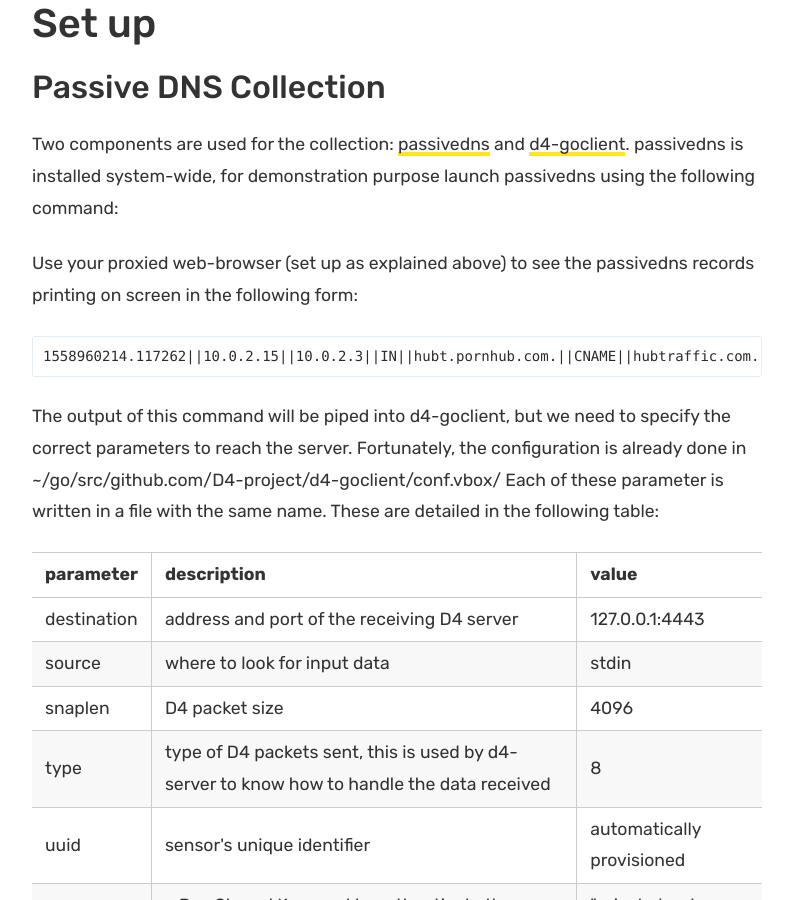
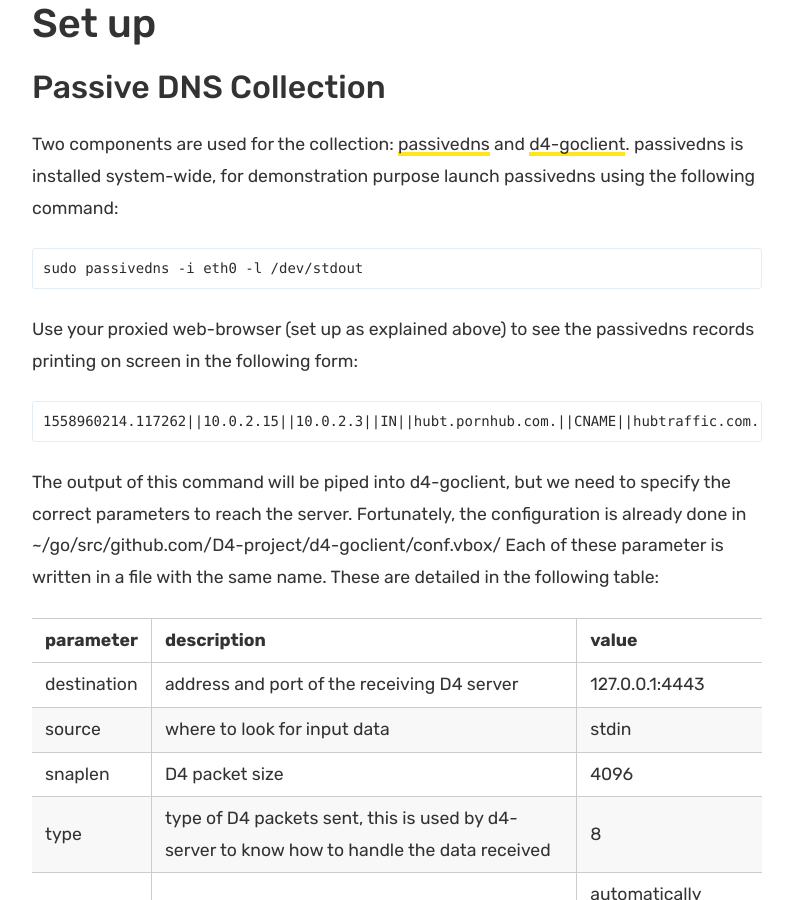
Before and after one commit to D4-project/d4-website, a Jekyll site: the page built from _posts/2019-05-28-tuto-pdns.md, in a window 1280 px wide and 900 px high, scrolled down 3885 px. Shown: the whole window, without its empty margins (433-1226 px from the left). Built offline with Jekyll 4.4.1, drawn with Linux system fonts in a browser that asks for light colours.

Commit message:
chg: [pdns] add missing command line

```diff
--- a/_posts/2019-05-28-tuto-pdns.md
+++ b/_posts/2019-05-28-tuto-pdns.md
@@ -201,7 +201,7 @@ Two components are used for the collection: [passivedns](https://github.com/game
 passivedns is installed system-wide, for demonstration purpose launch passivedns
 using the following command:
 
-
+    sudo passivedns -i eth0 -l /dev/stdout
 
 Use your proxied web-browser (set up as explained above) to see the passivedns
 records printing on screen in the following form:
```
